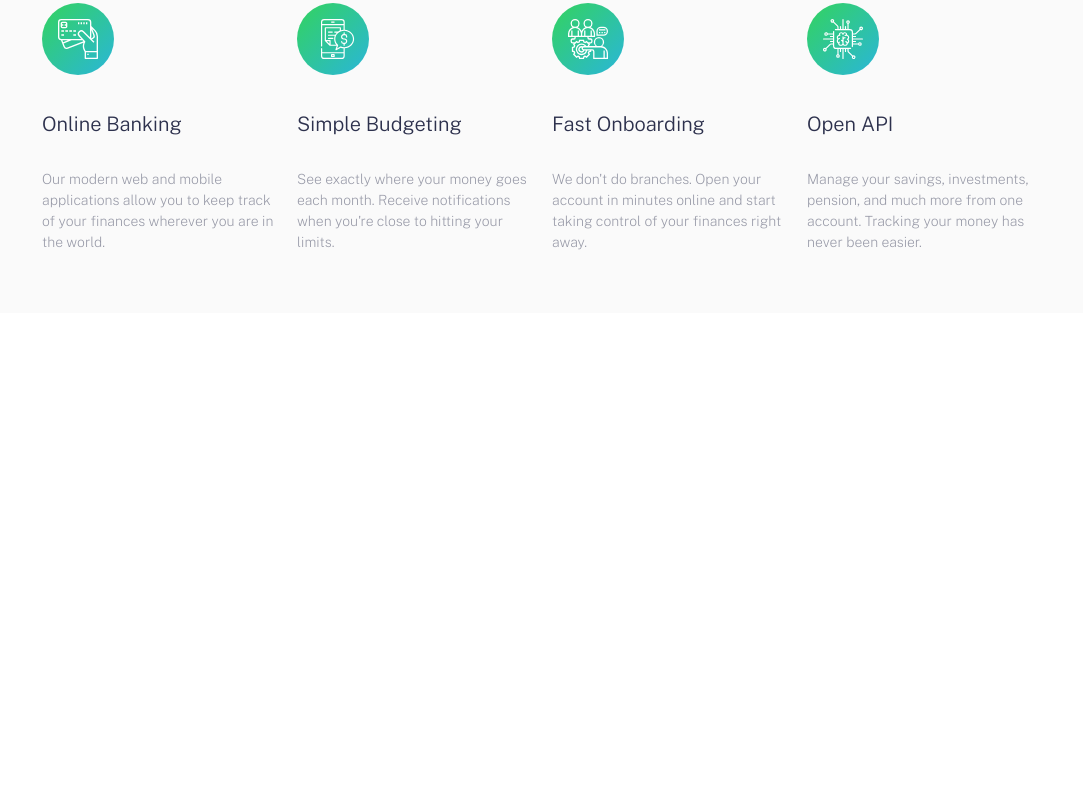
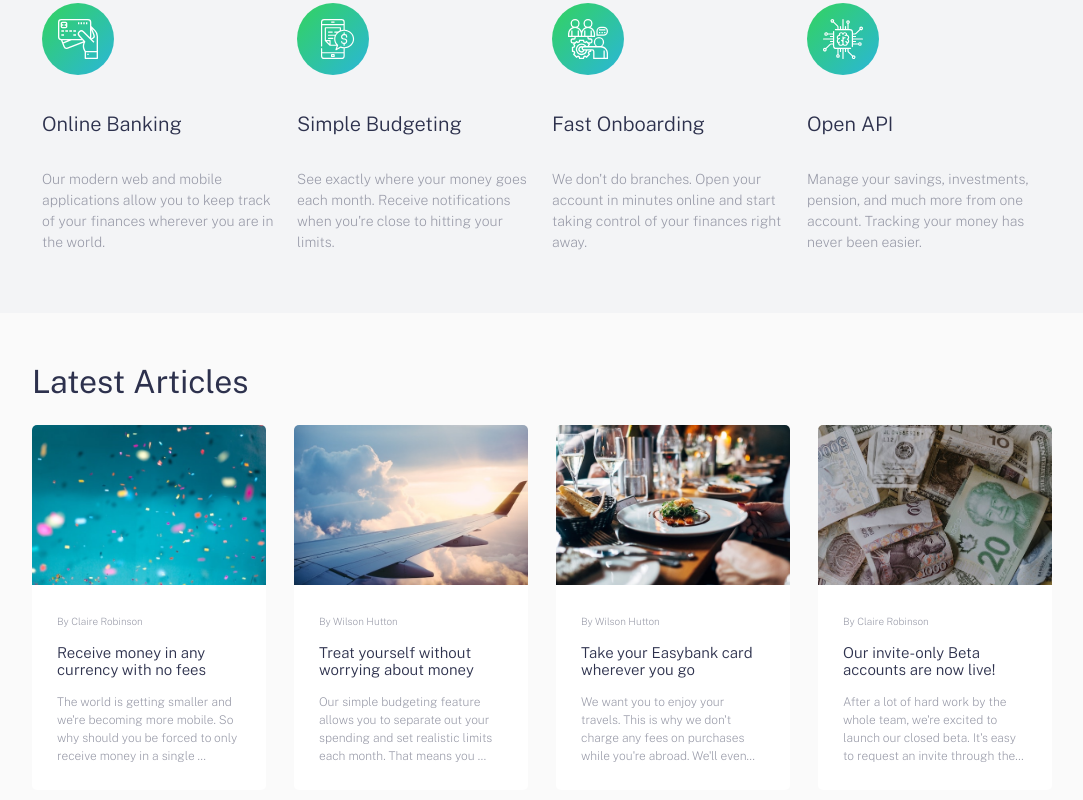
Before and after one commit to kriti2497/easy-bank, a React (Vite) app: page / in a window 1280 px wide. Shown: the part 774-1574 px from the top of the page, without its empty margins (98-1181 px from the left). Before the commit the page ends 1087 px from the top, so only its background shows below. Built offline with nearby package versions, Linux system fonts and the light colour scheme.

Commit message:
feat: article section UI for mobile, tablet and desktop + fixes in feature section

```diff
--- a/src/App.tsx
+++ b/src/App.tsx
@@ -1,5 +1,6 @@
 import "./styles/scss/styles.css";
 
+import Articles from "./components/Articles";
 import Body from "./components/Body";
 import Features from "./components/Features";
 import Header from "./components/Header";
@@ -16,6 +17,7 @@
       <Header handleOpen={handleHamburgerOpen} openHamburger={openHamburger} />
       <Body openHamburger={openHamburger} />
       <Features />
+      <Articles />
     </>
   );
 }
--- /dev/null
+++ b/src/components/Articles.tsx
@@ -0,0 +1,62 @@
+/* eslint-disable @typescript-eslint/no-explicit-any */
+import Img1 from "../assets/images/image-confetti.jpg";
+import Img2 from "../assets/images/image-plane.jpg";
+import Img3 from "../assets/images/image-restaurant.jpg";
+import Img4 from "../assets/images/image-currency.jpg";
+
+const Articles = () => {
+  interface IArticle {
+    img: any;
+    author: string;
+    title: string;
+    desc: string;
+  }
+  const articles: IArticle[] = [
+    {
+      img: Img1,
+
+      author: "Claire Robinson",
+      title: "Receive money in any currency with no fees",
+      desc: "The world is getting smaller and we're becoming more mobile. So why should you be forced to only receive money in a single …",
+    },
+    {
+      img: Img2,
+      author: "Wilson Hutton",
+      title: "Treat yourself without worrying about money",
+      desc: "Our simple budgeting feature allows you to separate out your spending and set realistic limits each month. That means you …",
+    },
+    {
+      img: Img3,
+      author: "Wilson Hutton",
+      title: "Take your Easybank card wherever you go",
+      desc: "We want you to enjoy your travels. This is why we don't charge any fees on purchases while you're abroad. We'll even show you …",
+    },
+    {
+      img: Img4,
+      author: "Claire Robinson",
+      title: "Our invite-only Beta accounts are now live!",
+      desc: "After a lot of hard work by the whole team, we're excited to launch our closed beta. It's easy to request an invite through the site ...",
+    },
+  ];
+  return (
+    <div className="articles-section">
+      <h3 className="title">Latest Articles</h3>
+      <div className="articles-div">
+        {articles.map((article: IArticle) => (
+          <div className="article-item">
+            <div>
+              <img className="article-img" src={article.img} alt="title" />
+            </div>
+            <div className="text-section">
+              <div className="article-author">By {article.author}</div>
+              <div className="article-title">{article.title}</div>
+              <div className="article-desc">{article.desc}</div>
+            </div>
+          </div>
+        ))}
+      </div>
+    </div>
+  );
+};
+
+export default Articles;
--- /dev/null
+++ b/src/styles/scss/_articles.scss
@@ -0,0 +1,96 @@
+.articles-section {
+  background-color: $veryLightGray;
+  padding: 50px 20px 70px;
+  @include breakpoint-up(large) {
+    padding: 50px 130px 70px;
+  }
+
+  .title {
+    font-size: 2rem;
+    font-weight: 400;
+    margin-bottom: 25px;
+    color: $darkBlue;
+    text-align: center;
+    @include breakpoint-up(large) {
+      text-align: left;
+    }
+  }
+
+  .articles-div {
+    display: grid;
+    grid-template-columns: 1fr;
+    row-gap: 28px;
+    column-gap: 28px;
+    padding: 0 20px;
+
+    @include breakpoint-up(medium) {
+      grid-template-columns: repeat(2, 1fr);
+      padding: 0 20px;
+    }
+
+    @include breakpoint-up(large) {
+      grid-template-columns: repeat(4, 1fr);
+      padding: 0;
+    }
+  }
+
+  .article-item {
+    background-color: $white;
+    border-radius: 5px;
+  }
+
+  .article-img {
+    width: 100%;
+    height: 160px;
+    object-fit: cover;
+    border-radius: 5px 5px 0 0;
+  }
+
+  .article-author {
+    font-weight: 200;
+    color: $grayishBlue;
+    font-size: 12px;
+    line-height: 1.5;
+    @include breakpoint-up(large) {
+      font-size: 10px;
+    }
+  }
+
+  .text-section {
+    padding: 25px;
+    display: flex;
+    flex-direction: column;
+    gap: 15px;
+  }
+
+  .article-title {
+    font-weight: 300;
+    color: $darkBlue;
+    font-size: 16px;
+    &:hover {
+      background: -webkit-linear-gradient(0deg, $limeGreen, $brightCyan);
+      background-clip: text;
+      -webkit-background-clip: text;
+      -webkit-text-fill-color: transparent;
+      cursor: pointer;
+    }
+    @include breakpoint-up(large) {
+      font-size: 15px;
+    }
+  }
+
+  .article-desc {
+    font-weight: 200;
+    color: $grayishBlue;
+    font-size: 14px;
+    line-height: 1.5;
+
+    @include breakpoint-up(large) {
+      overflow: hidden;
+      display: -webkit-box;
+      -webkit-line-clamp: 4; /* number of lines to show */
+      -webkit-box-orient: vertical;
+      font-size: 12px;
+    }
+  }
+}
--- a/src/styles/scss/styles.css
+++ b/src/styles/scss/styles.css
@@ -277,10 +277,10 @@
 }
 
 .features-section {
-  background-color: hsl(0, 0%, 98%);
+  background-color: hsl(220, 16%, 96%);
   padding: 50px 10px;
 }
-@media (min-width: 1024px) {
+@media (min-width: 640px) {
   .features-section {
     padding: 50px 130px;
   }
@@ -316,14 +316,25 @@
   padding: 10px;
   flex: 1;
 }
+@media (min-width: 640px) {
+  .features-section .feature-item {
+    flex: 1 0 50%;
+  }
+}
+@media (min-width: 1024px) {
+  .features-section .feature-item {
+    flex: 1;
+  }
+}
 .features-section .features-main {
   text-align: center;
   display: flex;
   flex-direction: column;
   gap: 20px;
 }
-@media (min-width: 1024px) {
+@media (min-width: 640px) {
   .features-section .features-main {
+    flex-wrap: wrap;
     text-align: left;
     display: flex;
     flex-direction: row;
@@ -346,4 +357,106 @@
   .features-section .feature-desc {
     font-size: 14px;
   }
+}
+
+.articles-section {
+  background-color: hsl(0, 0%, 98%);
+  padding: 50px 20px 70px;
+}
+@media (min-width: 1024px) {
+  .articles-section {
+    padding: 50px 130px 70px;
+  }
+}
+.articles-section .title {
+  font-size: 2rem;
+  font-weight: 400;
+  margin-bottom: 25px;
+  color: hsl(233, 26%, 24%);
+  text-align: center;
+}
+@media (min-width: 1024px) {
+  .articles-section .title {
+    text-align: left;
+  }
+}
+.articles-section .articles-div {
+  display: grid;
+  grid-template-columns: 1fr;
+  row-gap: 28px;
+  -moz-column-gap: 28px;
+       column-gap: 28px;
+  padding: 0 20px;
+}
+@media (min-width: 640px) {
+  .articles-section .articles-div {
+    grid-template-columns: repeat(2, 1fr);
+    padding: 0 20px;
+  }
+}
+@media (min-width: 1024px) {
+  .articles-section .articles-div {
+    grid-template-columns: repeat(4, 1fr);
+    padding: 0;
+  }
+}
+.articles-section .article-item {
+  background-color: hsl(0, 0%, 100%);
+  border-radius: 5px;
+}
+.articles-section .article-img {
+  width: 100%;
+  height: 160px;
+  -o-object-fit: cover;
+     object-fit: cover;
+  border-radius: 5px 5px 0 0;
+}
+.articles-section .article-author {
+  font-weight: 200;
+  color: hsl(233, 8%, 62%);
+  font-size: 12px;
+  line-height: 1.5;
+}
+@media (min-width: 1024px) {
+  .articles-section .article-author {
+    font-size: 10px;
+  }
+}
+.articles-section .text-section {
+  padding: 25px;
+  display: flex;
+  flex-direction: column;
+  gap: 15px;
+}
+.articles-section .article-title {
+  font-weight: 300;
+  color: hsl(233, 26%, 24%);
+  font-size: 16px;
+}
+.articles-section .article-title:hover {
+  background: -webkit-linear-gradient(0deg, hsl(136, 65%, 51%), hsl(192, 70%, 51%));
+  background-clip: text;
+  -webkit-background-clip: text;
+  -webkit-text-fill-color: transparent;
+  cursor: pointer;
+}
+@media (min-width: 1024px) {
+  .articles-section .article-title {
+    font-size: 15px;
+  }
+}
+.articles-section .article-desc {
+  font-weight: 200;
+  color: hsl(233, 8%, 62%);
+  font-size: 14px;
+  line-height: 1.5;
+}
+@media (min-width: 1024px) {
+  .articles-section .article-desc {
+    overflow: hidden;
+    display: -webkit-box;
+    -webkit-line-clamp: 4; /* number of lines to show */
+    -webkit-box-orient: vertical;
+    font-size: 12px;
+  }
 }/*# sourceMappingURL=styles.css.map */
--- a/src/styles/scss/styles.scss
+++ b/src/styles/scss/styles.scss
@@ -6,3 +6,4 @@
 @import "header";
 @import "body";
 @import "features";
+@import "articles";
```
Also changed, not shown: src/styles/scss/_features.scss (+10 -3 lines), 1 other file (tests, documents, lock files or other folders).
